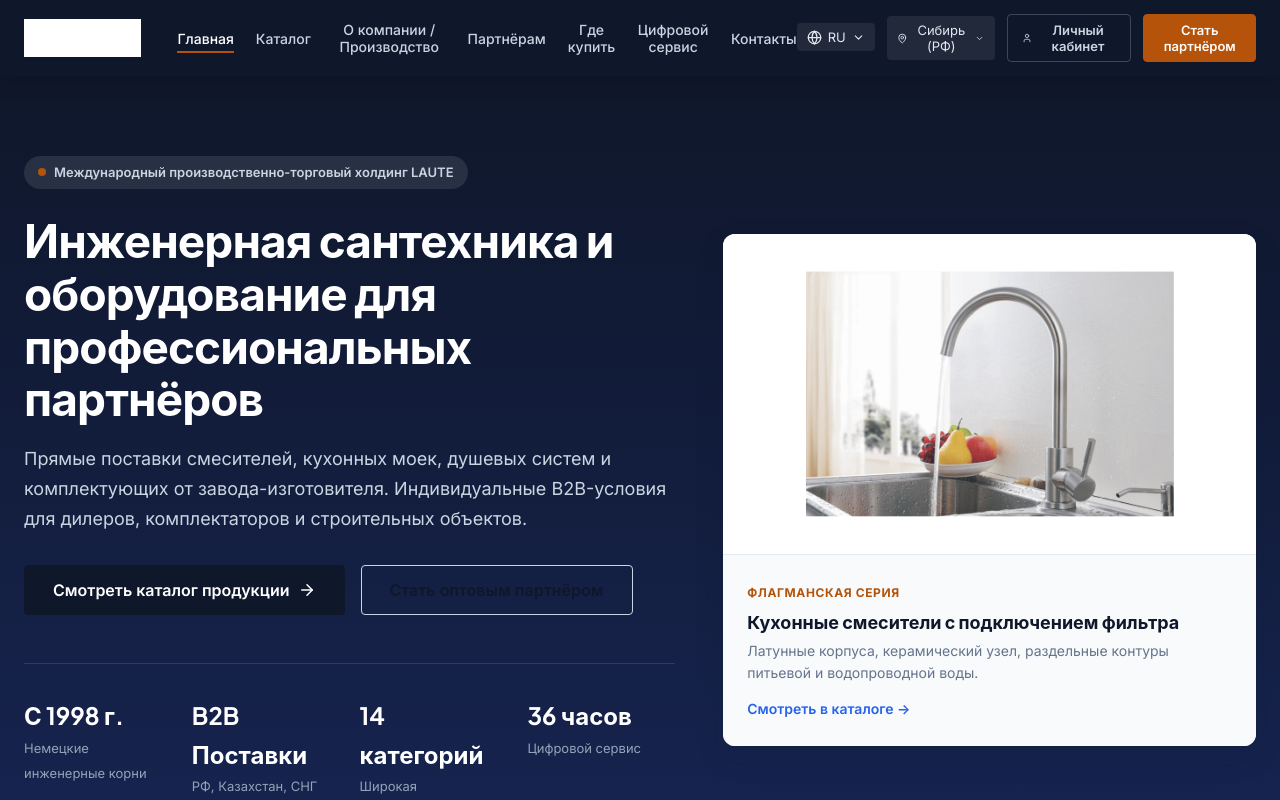
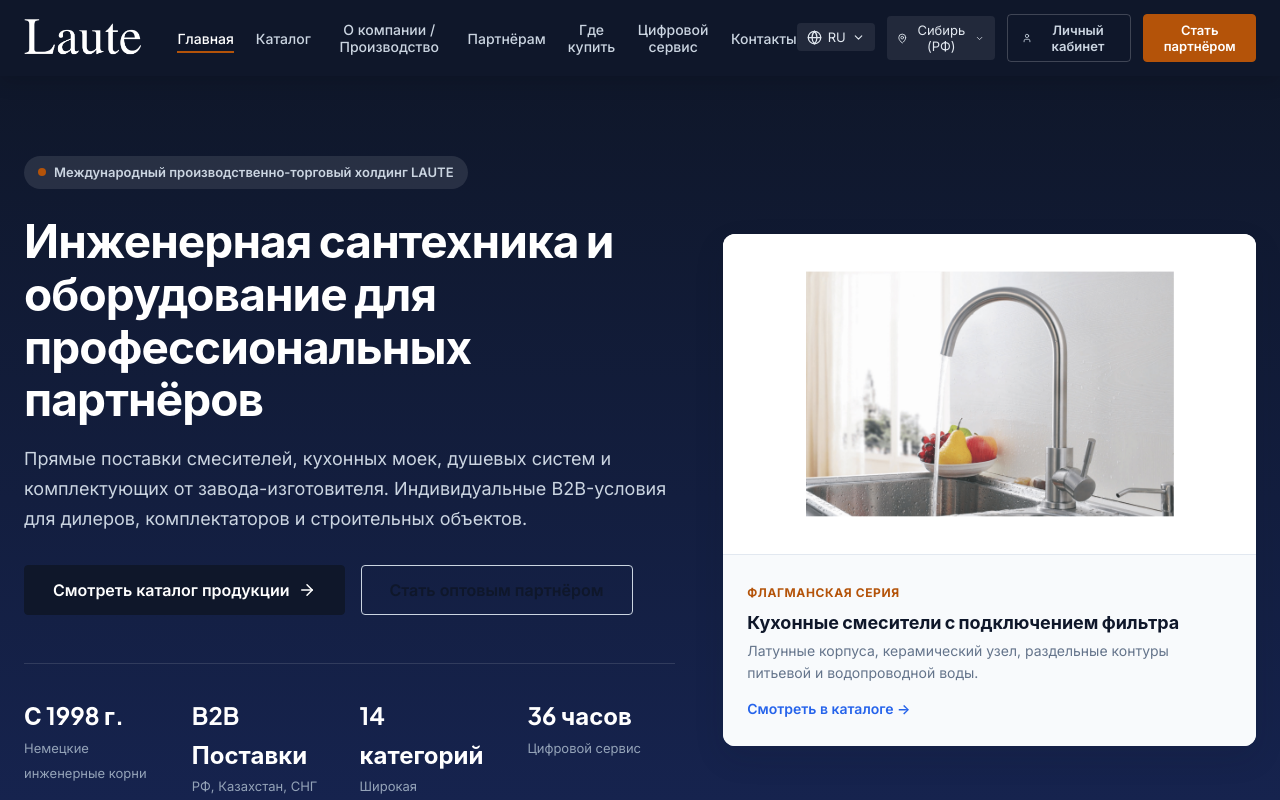
Before and after one commit to markpronenko7-cloud/laute, a React (Vite) app: page / in a window 1280 px wide. Shown: the top 800 px of the page. Built offline with nearby package versions, Linux system fonts and the light colour scheme.

Commit message:
Fix logo: generate transparent RGBA PNG, remove invert filter, add cache invalidator in index.html

```diff
--- a/index.html
+++ b/index.html
@@ -11,7 +11,16 @@
     <meta http-equiv="Cache-Control" content="no-cache, no-store, must-revalidate" />
     <meta http-equiv="Pragma" content="no-cache" />
     <meta http-equiv="Expires" content="0" />
+    <meta name="build-time" content="2026-10-04T15:25:00Z" />
     <link rel="canonical" href="https://markpronenko7-cloud.github.io/laute/" />
+
+    <script type="text/javascript">
+      if ('serviceWorker' in navigator) {
+        navigator.serviceWorker.getRegistrations().then(function(regs) {
+          for (var i = 0; i < regs.length; i++) regs[i].unregister();
+        });
+      }
+    </script>
 
     <!-- GitHub Pages SPA Routing Script -->
     <script type="text/javascript">
--- a/src/styles/index.css
+++ b/src/styles/index.css
@@ -262,9 +262,9 @@ img {
 .brand-logo-img {
   height: 38px;
   width: auto;
-  max-width: 160px;
+  max-width: 170px;
   object-fit: contain;
-  filter: brightness(0) invert(1);
+  display: block;
 }
 
 .nav-desktop {
```
Also changed, not shown: public/laute-logo.png.
